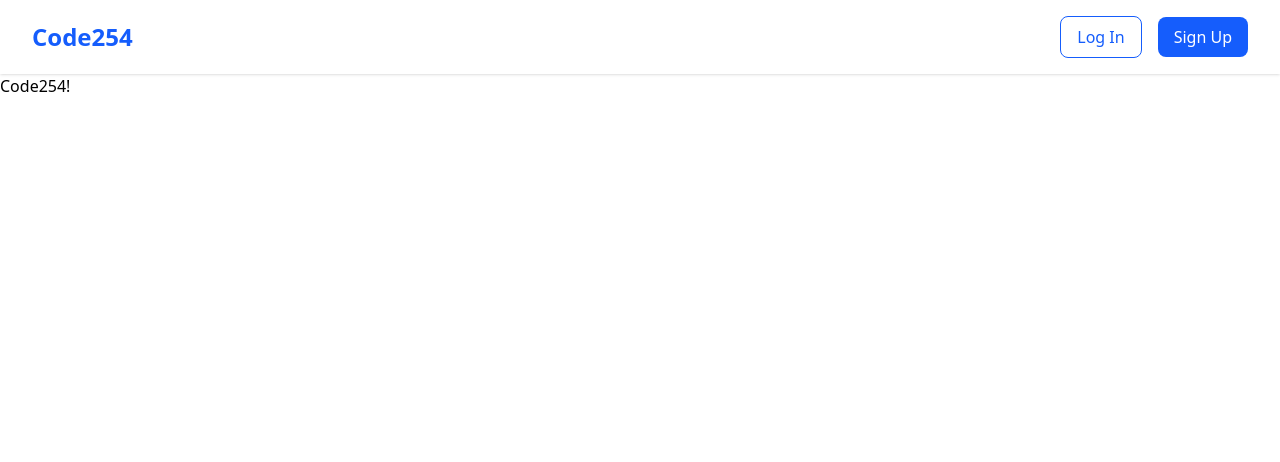
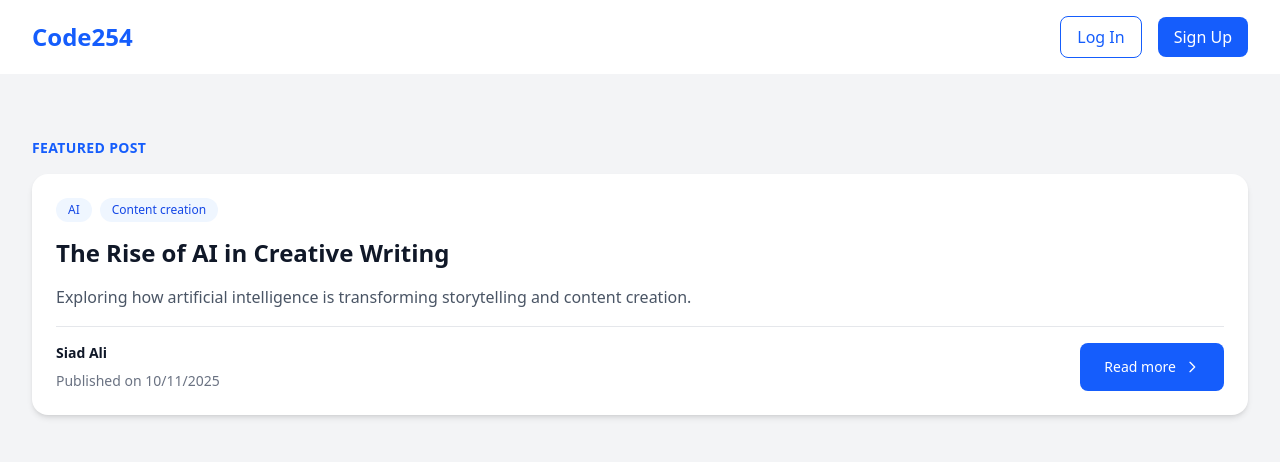
Before and after one commit to saidibnali19/code254, a Next.js app: page / in a window 1280 px wide. Shown: the top 462 px of the page. Built offline with nearby package versions, Linux system fonts and the light colour scheme.

Commit message:
styled Featured Post

```diff
--- a/src/app/page.tsx
+++ b/src/app/page.tsx
@@ -1,7 +1,9 @@
+import FeaturedPost from "@/components/FeaturedPost";
+
 export default function Home() {
-    return (
-        <>
-            <p>Code254!</p>
-        </>
-    );
+  return (
+    <>
+      <FeaturedPost />
+    </>
+  );
 }
--- /dev/null
+++ b/src/components/FeaturedPost.tsx
@@ -0,0 +1,22 @@
+import React from "react";
+import Post from "./Post";
+
+export default function FeaturedPost() {
+  return (
+    <>
+      <article className="mx-auto min-h-[calc(100vh-7rem)] max-w-7xl space-y-4 bg-gray-100 px-4 py-10 sm:px-6 sm:py-12 lg:px-8 lg:py-16">
+        <h1 className="text-sm font-semibold tracking-wide text-blue-600 uppercase">
+          Featured Post
+        </h1>
+        <Post
+          title="The Rise of AI in Creative Writing"
+          content="Exploring how artificial intelligence is transforming storytelling and content creation."
+          author="Siad Ali"
+          createdAt={new Date("October 11, 2025")}
+          slug="the-rise-of-ai-in-creative-writing"
+          tags={["AI", "Content creation"]}
+        />
+      </article>
+    </>
+  );
+}
--- /dev/null
+++ b/src/components/Post.tsx
@@ -0,0 +1,64 @@
+"use client";
+
+import { IPost } from "@/models/Post";
+
+import Link from "next/link";
+type PostProps = Pick<
+  IPost,
+  "slug" | "content" | "createdAt" | "tags" | "title" | "author"
+>;
+export default function Post({
+  title,
+  slug,
+  content,
+  author,
+  createdAt,
+  tags,
+}: PostProps) {
+  return (
+    <article className="mx-auto grid max-w-7xl grid-rows-[auto_auto_1fr_auto] gap-4 rounded-2xl bg-white p-6 shadow-md transition-shadow duration-300 hover:shadow-lg">
+      <div className="flex flex-wrap gap-2">
+        {tags &&
+          tags.map((tag, index) => (
+            <span
+              key={index}
+              className="rounded-full bg-blue-50 px-3 py-1 text-xs font-medium text-blue-700"
+            >
+              {tag}
+            </span>
+          ))}
+      </div>
+      <h2 className="text-2xl leading-tight font-bold text-gray-900">
+        {title}
+      </h2>
+      <p className="leading-relaxed text-gray-600">{content}</p>
+      <div className="grid grid-cols-2 gap-x-4 gap-y-2 border-t border-gray-200 pt-4">
+        <div className="grid gap-2">
+          <p className="text-sm font-semibold text-gray-900">{author}</p>
+          <p className="text-sm text-gray-500">
+            Published on {createdAt.toLocaleDateString()}
+          </p>
+        </div>
+        <Link
+          href={`posts/${slug}`}
+          className="inline-flex items-center justify-self-end rounded-lg bg-blue-600 px-6 py-3 text-sm font-medium text-white transition-colors hover:bg-blue-700 focus-visible:bg-blue-700"
+        >
+          Read more <span className="sr-only">about {title}</span>
+          <svg
+            className="ml-2 h-4 w-4"
+            fill="none"
+            stroke="currentColor"
+            viewBox="0 0 24 24"
+          >
+            <path
+              strokeLinecap="round"
+              strokeLinejoin="round"
+              strokeWidth="2"
+              d="M9 5l7 7-7 7"
+            ></path>
+          </svg>
+        </Link>
+      </div>
+    </article>
+  );
+}
```
